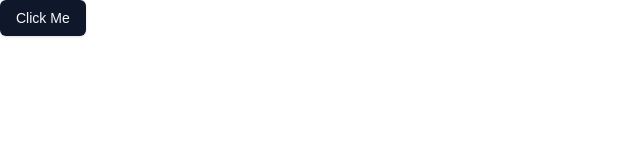
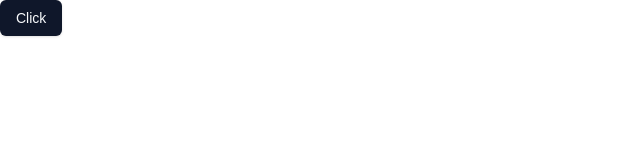
Before and after one commit to husen004/university-library, a Next.js app: page / in a window 1280 px wide. Shown: the top 160 px of the page, without its empty margins (0-640 px from the left). Built offline with nearby package versions, Linux system fonts and the light colour scheme.

Commit message:
page added

```diff
--- a/app/page.tsx
+++ b/app/page.tsx
@@ -1,11 +1,9 @@
 import { Button } from '@/components/ui/button'
 
-const Home = () => {
-  return (
-    <>
-      <Button>Click Me</Button>
-    </>
-  )
-}
+const Home = () => (
+  <>
+    <Button>Click</Button>
+  </>
+);
 
-export default Home
+export default Home;
```
